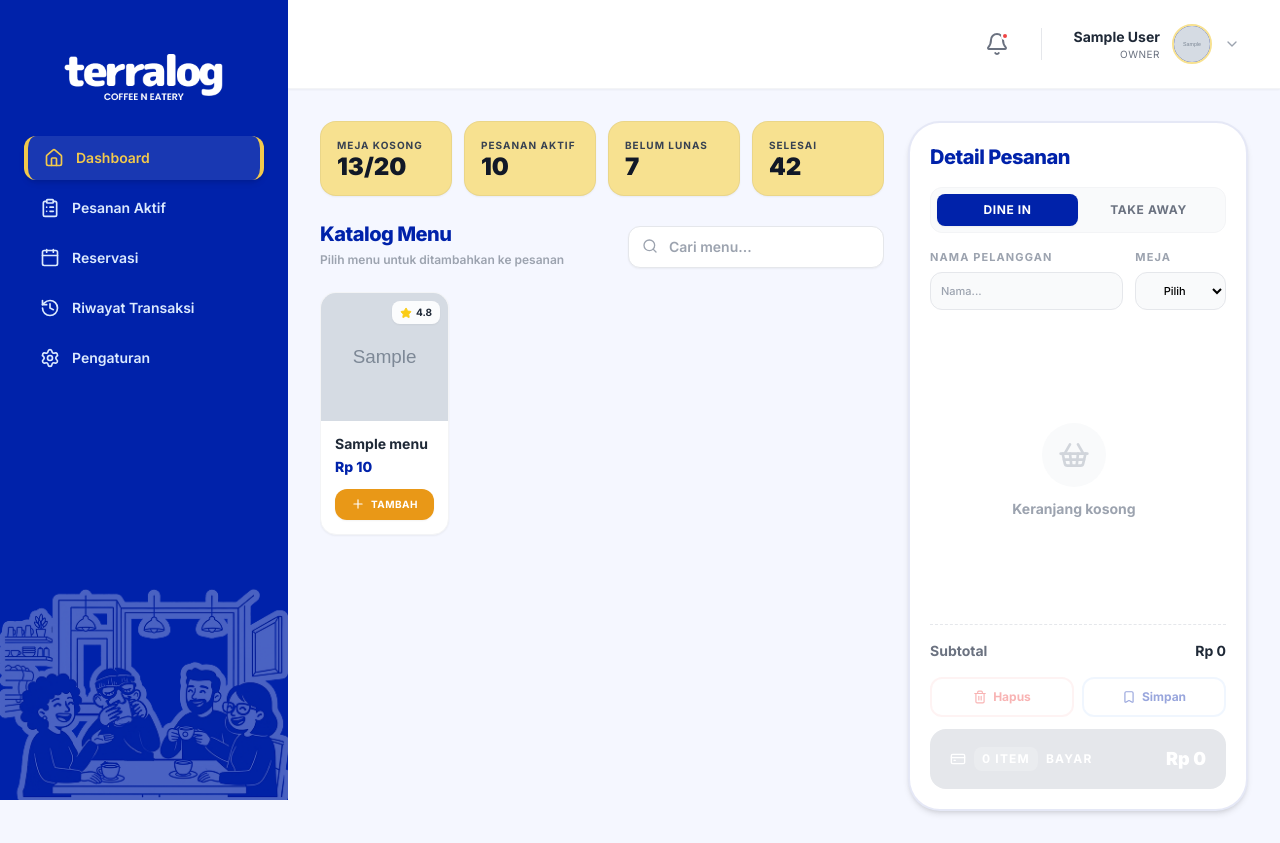
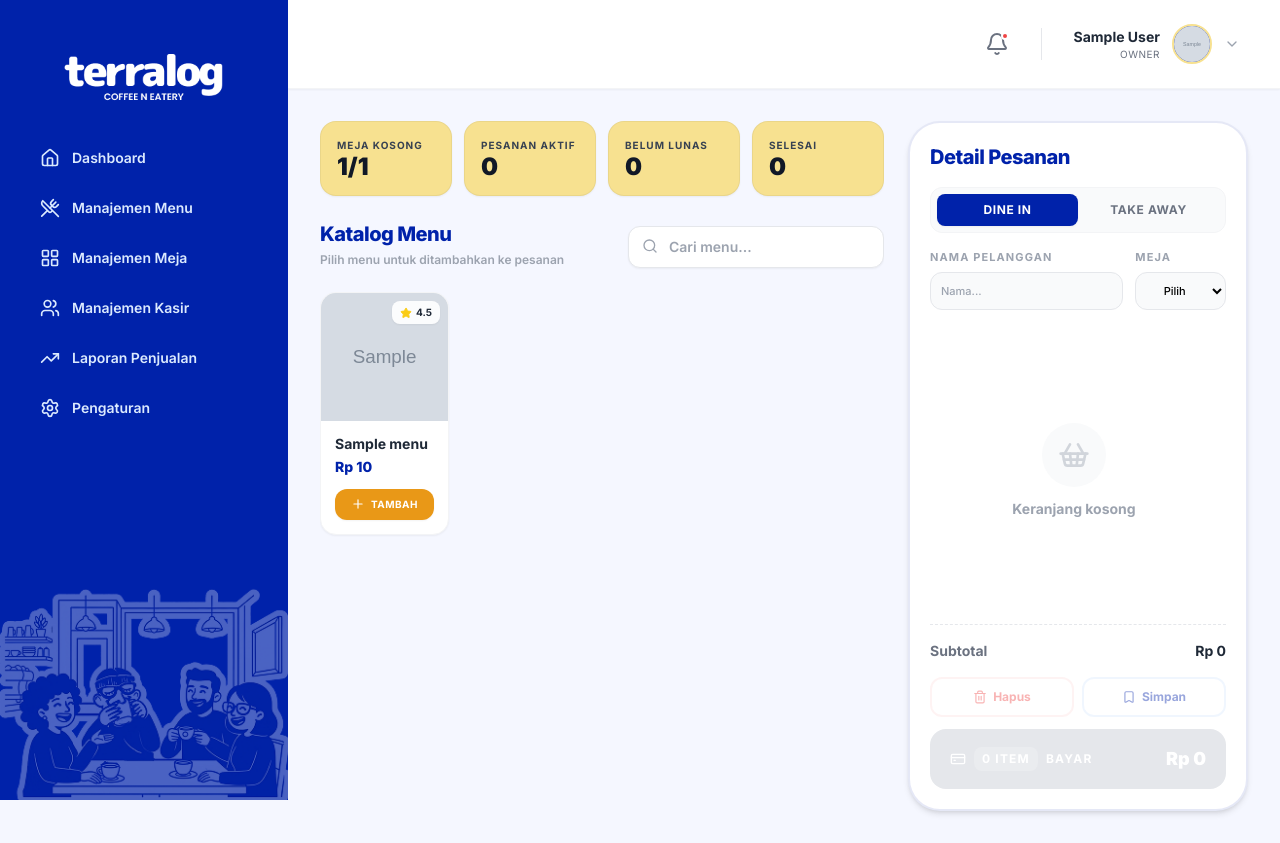
Before and after one commit to ahmddarff/tubesimk, a Flask app: page /kasir/dashboard in a window 1280 px wide. Run offline with Flask 3, Linux system fonts and the light colour scheme; a user stored in the database is signed in; tables that the repository leaves empty hold one stand-in row (values such as "Sample post"); grey boxes marked "Sample" are stand-in pictures; some libraries are stand-ins or nearby versions.

Commit message:
fix dikit

```diff
--- a/routes/kasir_routes.py
+++ b/routes/kasir_routes.py
@@ -1,4 +1,5 @@
 import os
+from datetime import date
 from utils import *
 from datetime import datetime, timedelta
 from flask import Blueprint, render_template, request, redirect, url_for, flash, jsonify, current_app
@@ -16,11 +17,43 @@ kasir_bp = Blueprint('kasir', __name__)
 @kasir_bp.route('/dashboard')
 @login_required
 def dashboard():
-    # Mengambil seluruh data menu dari database
+    # 1. Statistik Meja
+    total_meja = Table.query.count()
+    meja_kosong = Table.query.filter_by(is_available=True).count()
+
+    # 2. Statistik Pesanan (Hari Ini)
+    today = date.today()
+    pesanan_aktif = Order.query.filter(
+        Order.order_status.in_(['pending', 'preparing', 'ready']),
+        db.func.date(Order.created_at) == today
+    ).count()
+
+    # Belum Lunas: status pembayaran unpaid
+    belum_lunas = Order.query.filter(
+        Order.payment_status == 'unpaid',
+        db.func.date(Order.created_at) == today
+    ).count()
+
+    # Selesai: Order status completed
+    selesai = Order.query.filter(
+        Order.order_status == 'served',
+        db.func.date(Order.created_at) == today
+    ).count()
+
+    # Gabungkan ke dalam satu dictionary agar loop di HTML tetap rapi
+    stats_data = [
+        ('Meja Kosong', f"{meja_kosong}/{total_meja}"),
+        ('Pesanan Aktif', str(pesanan_aktif)),
+        ('Belum Lunas', str(belum_lunas)),
+        ('Selesai', str(selesai))
+    ]
+
+    # 1. Mengambil data menu
     menus_db = Menu.query.all()
 
-    # MENGAMBIL DATA MEJA YANG TERSEDIA
-    tables_db = Table.query.filter_by(is_available=True).order_by(Table.table_number).all()
+    # 3. MENGHITUNG STATISTIK MEJA KOSONG (Data Nyata)
+    # Menghitung total baris di tabel Table yang mana is_available adalah True
+    total_meja_kosong = Table.query.filter_by(is_available=True).count()
 
     menu_list = []
     for m in menus_db:
@@ -34,18 +67,13 @@ def dashboard():
             "nama": m.name,
             "harga": m.price,
             "img": m.image_url if m.image_url else "gambar.png",
-            "status": status_menu,
-            "rating": "4.8"
+            "status": status_menu
         })
 
-    return render_template(
-        'kasir/dashboard.html',
-        username=current_user.name,
-        segment='dashboard',
-        role='kasir',
-        menu=menu_list,
-        tables=tables_db # Mengirim data meja ke frontend
-    )
+    # Kirim variabel total_meja_kosong ke template
+    return render_template('kasir/dashboard.html',
+                           menu=menu_list,
+                           stats=stats_data)
 
 # =========================
 # PESANAN AKTIF
--- a/templates/kasir/dashboard.html
+++ b/templates/kasir/dashboard.html
@@ -208,7 +208,6 @@
     <div class="flex-1 max-w-[70%] flex flex-col h-full overflow-hidden">
         <div class="flex-none">
             <div class="grid grid-cols-4 gap-3 mb-6">
-                {% set stats = [('Meja Kosong','13/20'), ('Pesanan Aktif','10'), ('Belum Lunas','7'), ('Selesai','42')] %}
                 {% for title, val in stats %}
                 <div class="bg-[#F7E190] p-4 rounded-2xl shadow-sm border border-black/5 flex flex-col justify-center">
                     <p class="text-[10px] uppercase tracking-widest font-bold text-gray-700 mb-0.5">{{ title }}</p>
```
